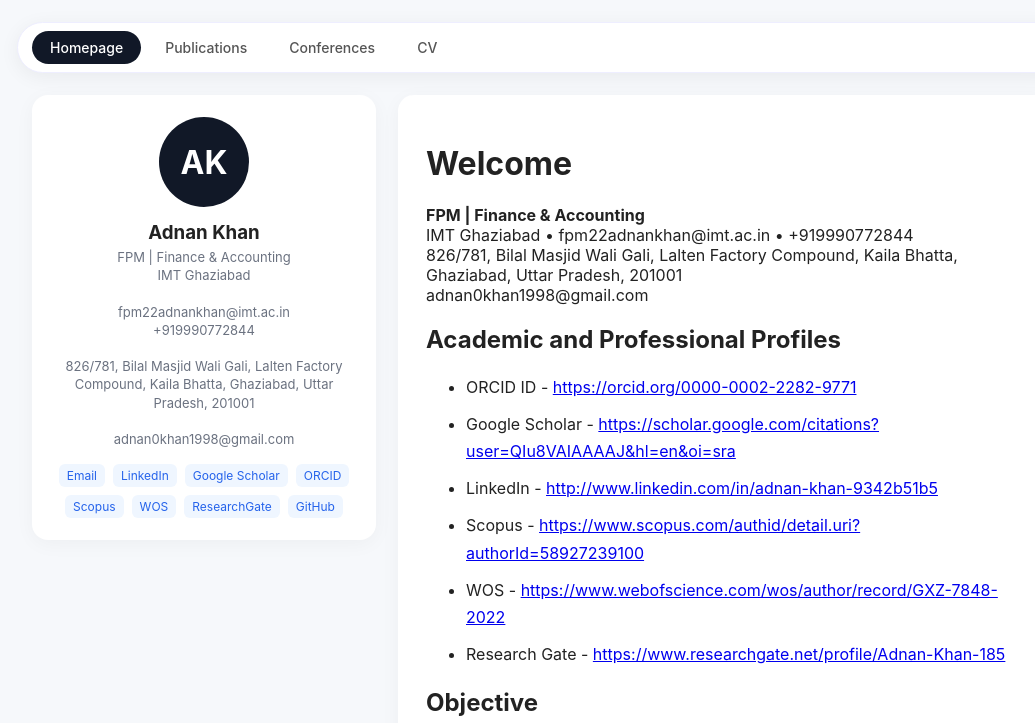
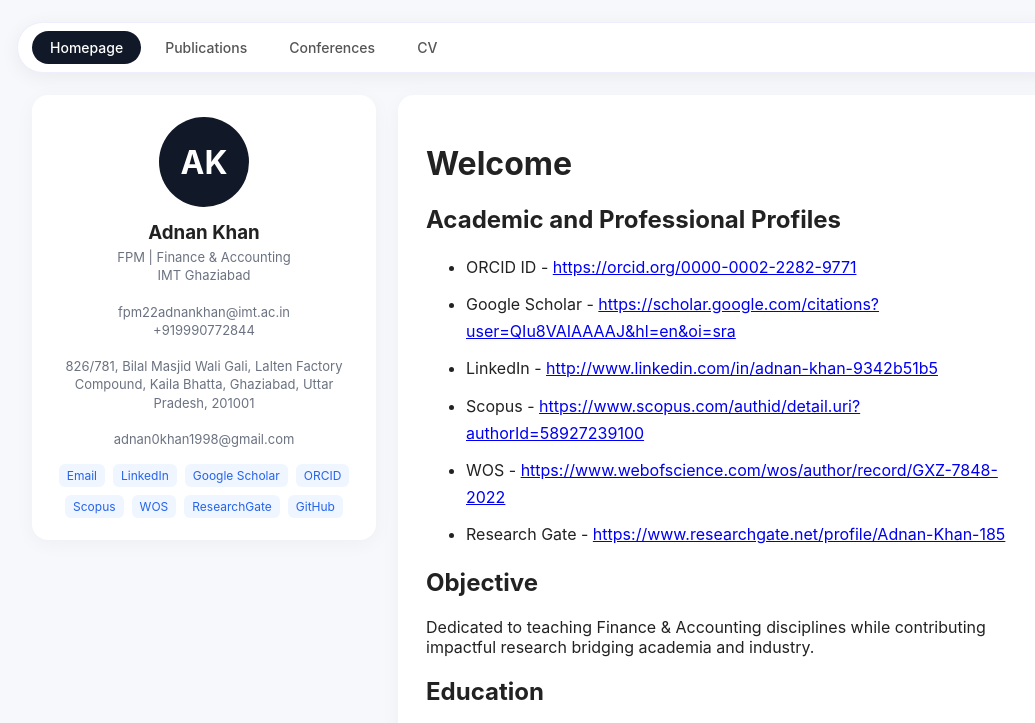
Before and after one commit to adnan-dev1998/adnan-dev1998.github.io, a plain HTML site: page index.html in a window 1280 px wide. Shown: the top 723 px of the page, without its empty margins (98-1133 px from the left). Drawn offline with Linux system fonts and the light colour scheme.

Commit message:
Update index.html

```diff
--- a/index.html
+++ b/index.html
@@ -45,7 +45,6 @@ li{margin-bottom:10px}
 </div>
 <div class="right">
 <h1>Welcome</h1>
-<p><b>FPM | Finance & Accounting</b><br>IMT Ghaziabad • fpm22adnankhan@imt.ac.in • +919990772844<br>826/781, Bilal Masjid Wali Gali, Lalten Factory Compound, Kaila Bhatta, Ghaziabad, Uttar Pradesh, 201001<br>adnan0khan1998@gmail.com</p>
 
 <h2>Academic and Professional Profiles</h2>
 <ul>
```
